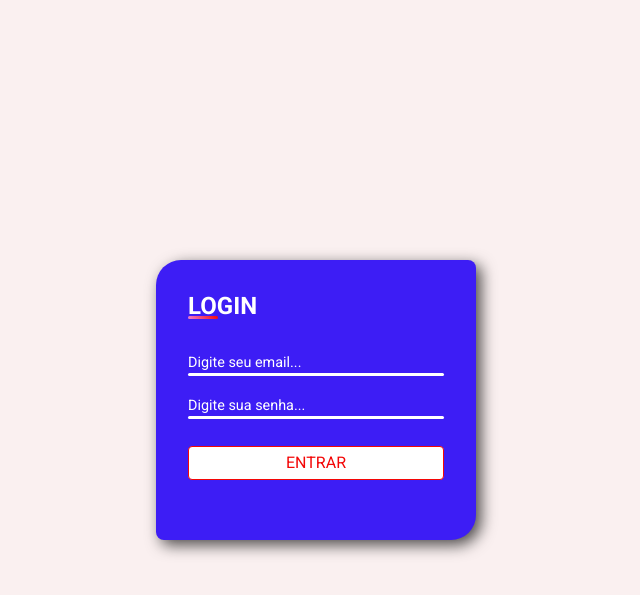
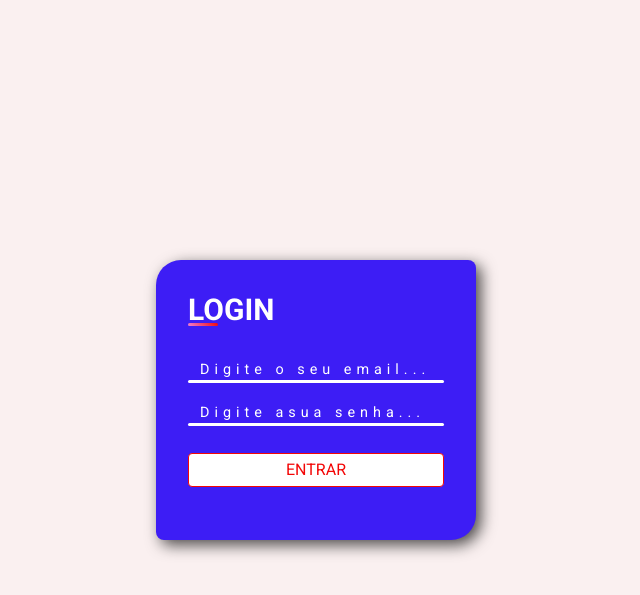
Before and after one commit to xaviermarcio/php_login, a PHP site: page / in a window 1280 px wide. Shown: the top 595 px of the page, without its empty margins (324-964 px from the left). Run offline with PHP 8.4, Linux system fonts and the light colour scheme.

Commit message:
Atulizando input

```diff
--- a/css/style.css
+++ b/css/style.css
@@ -28,6 +28,7 @@ main.container{
 
 main h2{
     font-weight: 600;
+    font-size: 30px;
     margin-bottom: 2rem;
     position: relative;
     color: #fff;
@@ -91,10 +92,12 @@ form .input-field:first-child{
     background-color: transparent;
     color:#fff;
     width: 100%;
+    text-indent: 12px;
 }
 
 .input-field input::placeholder{
     color: #fff;
+    text-indent: 12px;
 }
 
 form input[type="submit"]{
@@ -112,6 +115,9 @@ form input[type="submit"]{
     transition:  all 0.3s ease;
 }
 
+form input::placeholder{
+    letter-spacing: 5px;
+}
 form input[type="submit"]:hover{
     letter-spacing: 1.5px;
     color: #fff;
--- a/index.php
+++ b/index.php
@@ -13,11 +13,11 @@
     <h2>LOGIN</h2>
         <form action="login.php" method="post">
             <div class="input-field">
-                <input type="email" name="email" id="email" placeholder="Digite seu email..." required>
+                <input type="email" name="email" id="email" placeholder="Digite o seu email..." required>
                 <div class="underline"></div>
             </div>
             <div class="input-field">
-                <input type="password" name="senha" id="senha" placeholder="Digite sua senha..." required>
+                <input type="password" name="senha" id="senha" placeholder="Digite asua senha..." required>
                 <div class="underline"></div>
             </div>
             <input type="submit" value="Entrar">
```
